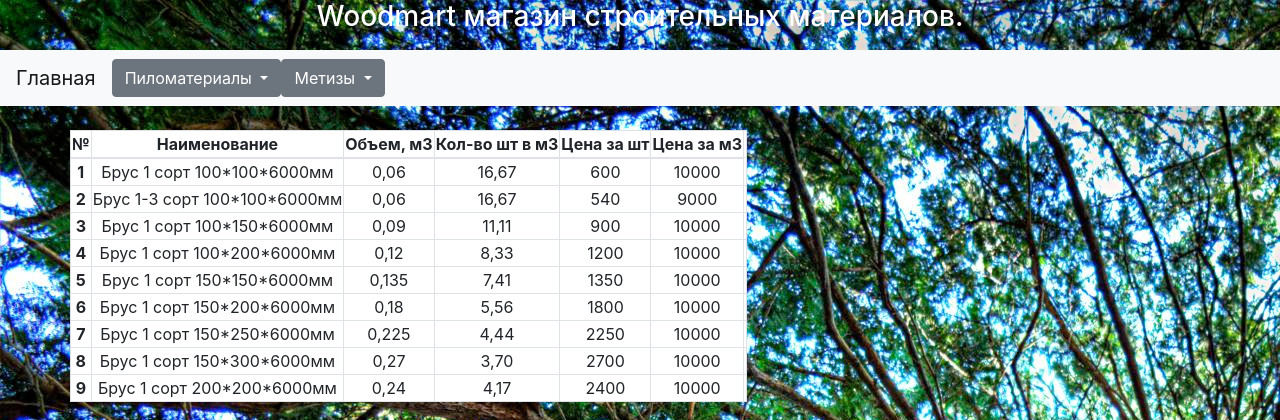
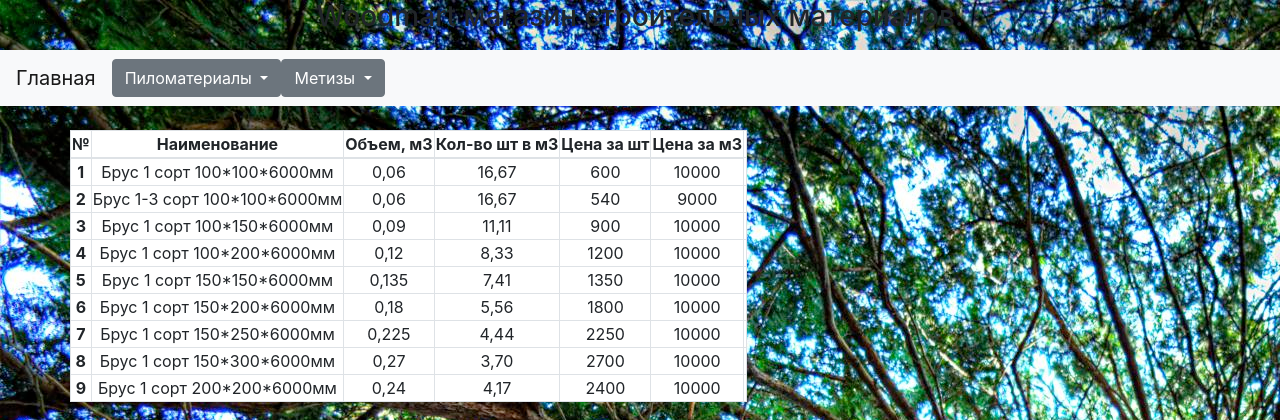
Before and after one commit to zaha5216/Woodgit, a Django app: page /brus/ in a window 1280 px wide. Shown: the top 420 px of the page. Run offline with Django 3.2, Linux system fonts and the light colour scheme; some libraries are stand-ins or nearby versions.

Commit message:
my message

```diff
--- a/main/static/main8/style.css
+++ b/main/static/main9/style.css
@@ -1,7 +1,7 @@
 
 
 body {
-    background-image: url("wd.jpg");
+    background-image: url("Wd.jpg");
     background-attachment: fixed;
     background-repeat: repeat-x;
 }
--- a/templates/layout/basic.html
+++ b/templates/layout/basic.html
@@ -10,14 +10,14 @@
         <title>{% block title %}Woodmart{% endblock %} Магазин строительных материлов.</title>
         {% bootstrap_css %}
        <link rel="stylesheet" type="text/css"
-        href="{% static 'main8/style.css' %}">
+        href="{% static 'main9/style.css' %}">
         {% bootstrap_javascript jquery='slim' %}
         {% block searchform %}
         {% endblock %}
     </head>
 
 <header class="mb-3">
-    <h3 class="text-center" style="color: white" >Woodmart магазин строительных материалов.</h3>
+    <h3 class="text-center" >Woodmart магазин строительных материалов.</h3>
 </header>
 <nav class="navbar navbar-expand-lg navbar-light bg-light">
   <button class="navbar-toggler navbar-toggler-right" type="button" data-toggle="collapse" data-target="#navbarTogglerDemo02" aria-controls="navbarTogglerDemo02" aria-expanded="false" aria-label="Toggle navigation">
@@ -60,7 +60,6 @@
 {% block content %}
 
 {% endblock %}
-<div c
     <div class="fixed-bottom" style="margin-top:-100px">
         <footer class="footer mt-3" style=" margin-bottom: -8px; background:white;" >
               <h5 class="text-center font-italic" >Woodmart магазин строительных материлов.</h5>
--- a/wdmrt/settings.py
+++ b/wdmrt/settings.py
@@ -28,7 +28,7 @@ SECRET_KEY = '#1x_t5q!j%z%rf_hwf4%z-dz9a*iz6j7vjra3@kf847=$q_&@b'
 # SECURITY WARNING: don't run with debug turned on in production!
 DEBUG = True
 
-ALLOWED_HOSTS = ['young-coast-93059.herokuapp.com']
+ALLOWED_HOSTS = ['young-coast-93059.herokuapp.com', '127.0.0.1']
 
 
 # Application definition
```
Also changed, not shown: main/static/main9/12.jpg (renamed from main/static/main8/12.jpg), main/static/main9/Wd.jpg (renamed from main/static/main8/Wd.jpg), main/static/main9/brus.jpg (renamed from main/static/main8/brus.jpg), main/static/main9/brusok.jpg (renamed from main/static/main8/brusok.jpg), main/static/main9/imitac.jpg (renamed from main/static/main8/imitac.jpg), main/static/main9/shpnt.jpg (renamed from main/static/main8/shpnt.jpg), main/static/main9/teras.jpg (renamed from main/static/main8/teras.jpg), main/static/main9/vagon.jpg (renamed from main/static/main8/vagon.jpg), main/static/main9/wdm.jpeg (added).
